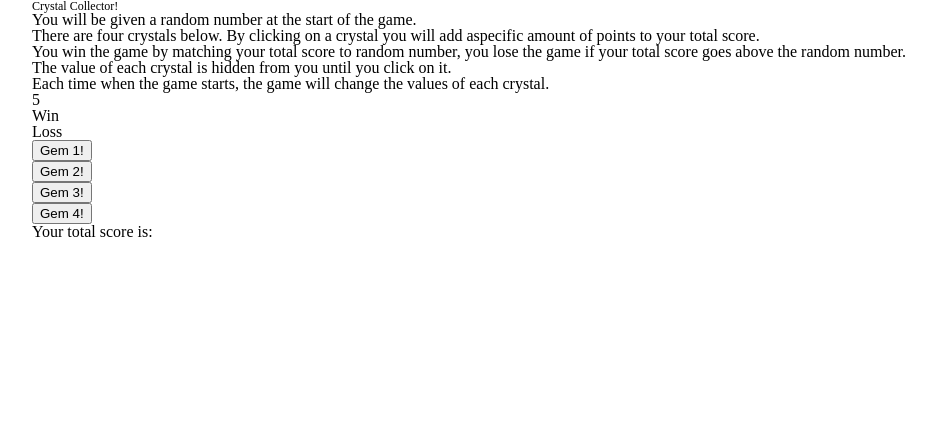
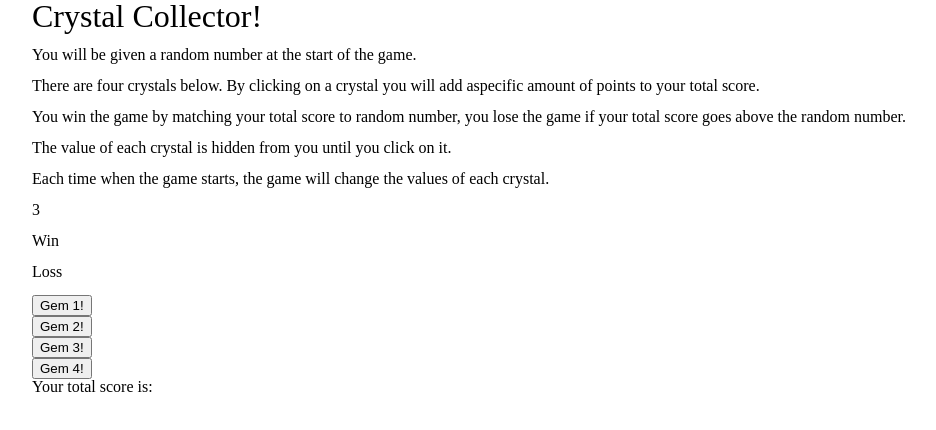
Before and after one commit to vengefulbliss/Crystal-Collector-Game-1, a plain HTML site: page index.html in a window 1280 px wide. Shown: the whole page, without its empty margins (64-1000 px from the left). Drawn offline with nearby package versions, Linux system fonts and the light colour scheme.

Commit message:
fixing jquery syntax and found bg images for background

```diff
--- a/assets/css/style.css
+++ b/assets/css/style.css
@@ -3,6 +3,12 @@
 	margin:0 auto 0 auto;
 }
 
+ p{
+	margin-bottom:15px;
+	}
+
+
 h1{
-	font-size: 12px;
+	font-size: 32px;
+	margin-bottom:15px;
 }
--- a/assets/javascript/game2.js
+++ b/assets/javascript/game2.js
@@ -35,9 +35,11 @@ function randomNumGenerator(num){
 
 function gameSetup(){
 	total =0;
-	target = 5;//randomNumGenerator(26);
-	document.getElementById('randomNumElm').innerHTML=target;
-	document.getElementById('userScoreElm').innerHTML="Your total score is: " ;
+	target = randomNumGenerator(31);
+	//document.getElementById('randomNumElm').innerHTML=target;
+	$('#randomNumElm').html(target);
+	//document.getElementById('userScoreElm').innerHTML="Your total score is: " ;
+	$('#userScoreElm').html("Your total score is: ");
 
 	alreadyChoosenValues =[];
 
```
Also changed, not shown: assets/images/bg1.jpg (added), assets/images/bg2.png (added), assets/images/bg3.jpg (added), assets/images/bg4.jpg (added), assets/images/gem1.JPG (added), assets/images/gem2.JPG (added), assets/images/gem3.JPG (added), assets/images/gem4.JPG (added).
